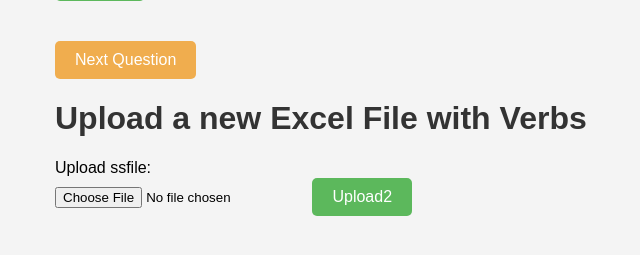
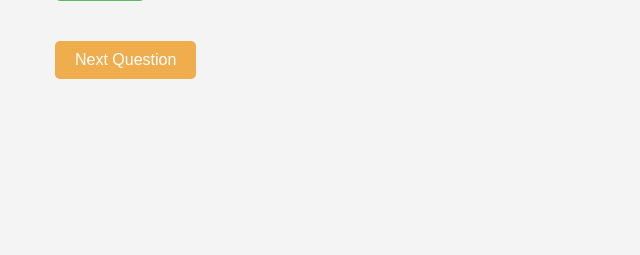
Before and after one commit to bago1/polbago, a Flask app: page / in a window 1280 px wide. Shown: the part 296-551 px from the top of the page, without its empty margins (285-925 px from the left). Run offline with Flask 3, Linux system fonts and the light colour scheme; data that the repository does not hold is empty.

Commit message:
mongo config

```diff
--- a/templates/random_verb.html
+++ b/templates/random_verb.html
@@ -97,12 +97,12 @@
 </form>
 
     <a href="/">Next Question</a>
-    <h1>Upload a new Excel File with Verbs</h1>
-    <form action="/upload" method="post" enctype="multipart/form-data" class="file-input-container">
-        <label for="file">Upload ssfile:</label>
-        <input type="file" name="file" id="file" required>
-        <input type="submit" value="Upload2">
-    </form>
+<!--    <h1>Upload a new Excel File with Verbs</h1>-->
+<!--    <form action="/upload" method="post" enctype="multipart/form-data" class="file-input-container">-->
+<!--        <label for="file">Upload ssfile:</label>-->
+<!--        <input type="file" name="file" id="file" required>-->
+<!--        <input type="submit" value="Upload2">-->
+<!--    </form>-->
 
     </body>
     </html>
```
